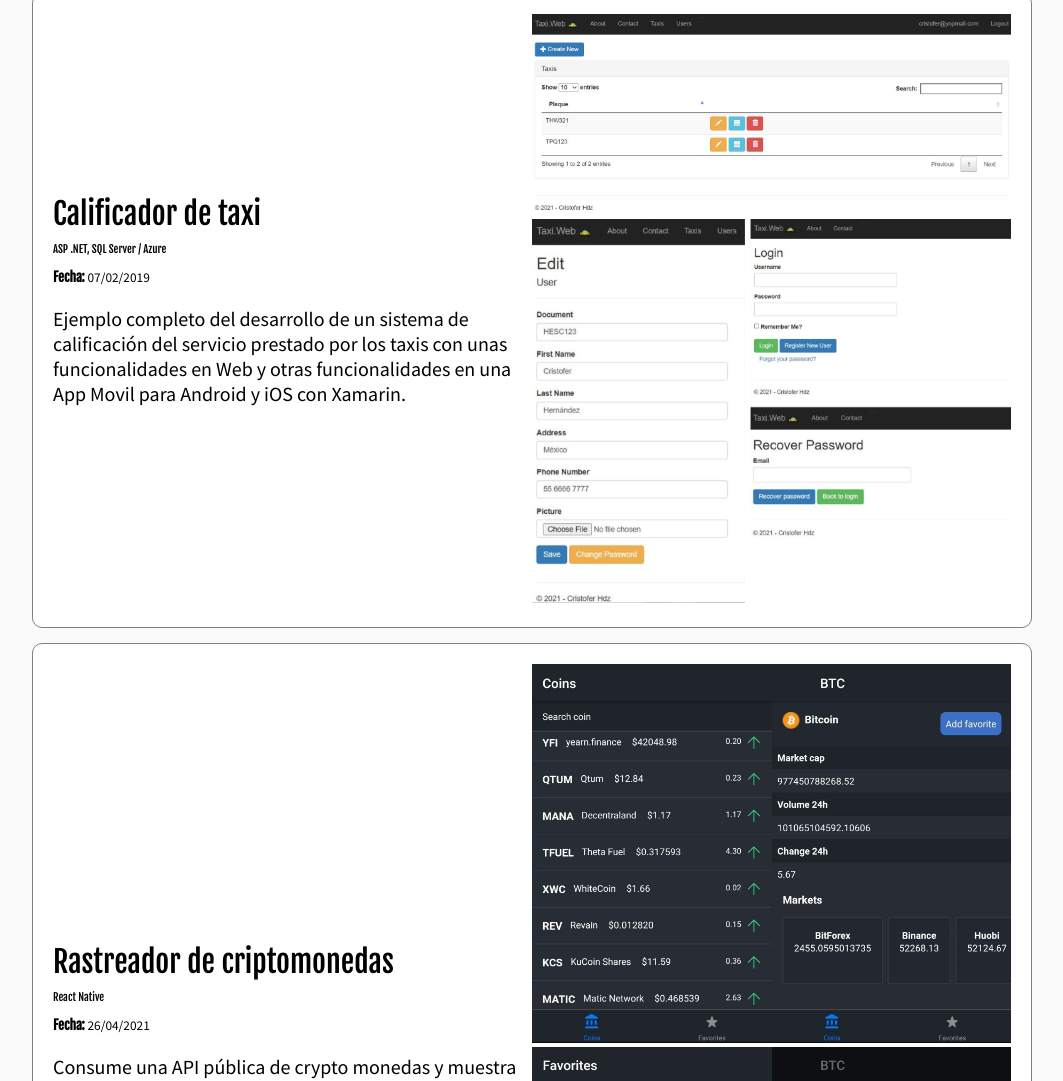
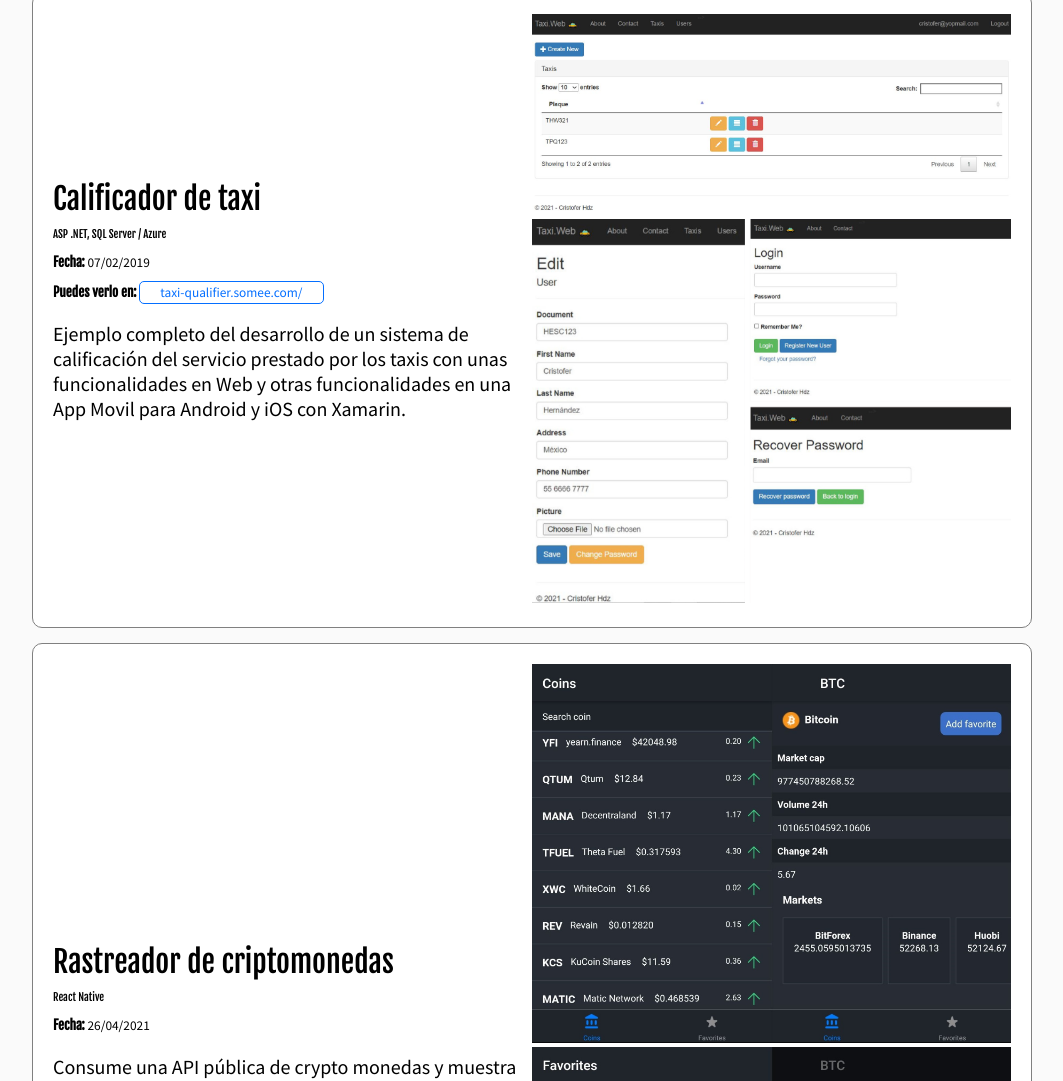
Before and after one commit to cris-her/Portfolio, a plain HTML site: page index.html in a window 1280 px wide. Shown: the part 1041-2122 px from the top of the page, without its empty margins (108-1171 px from the left). Drawn offline with Linux system fonts and the light colour scheme.

Commit message:
added taxi-qualifier.somee.com

```diff
--- a/index.html
+++ b/index.html
@@ -74,6 +74,7 @@
           <h3 class="project-title">Calificador de taxi</h3>
           <h6 class="project-course">ASP .NET, SQL Server / Azure</h6>
           <p class="project-date"><small><strong>Fecha:</strong> 07/02/2019</small></p>
+          <p class="project-url"><small><strong>Puedes verlo en:</strong> <a class="event-url" href="http://taxi-qualifier.somee.com/" target="_blank">taxi-qualifier.somee.com/</a></small></p>
           <p class="project-description">Ejemplo completo del desarrollo de un sistema de calificación del servicio prestado por los taxis con unas funcionalidades en Web y otras funcionalidades en una App Movil para Android y iOS con Xamarin.
             </p>
         </div>
```
